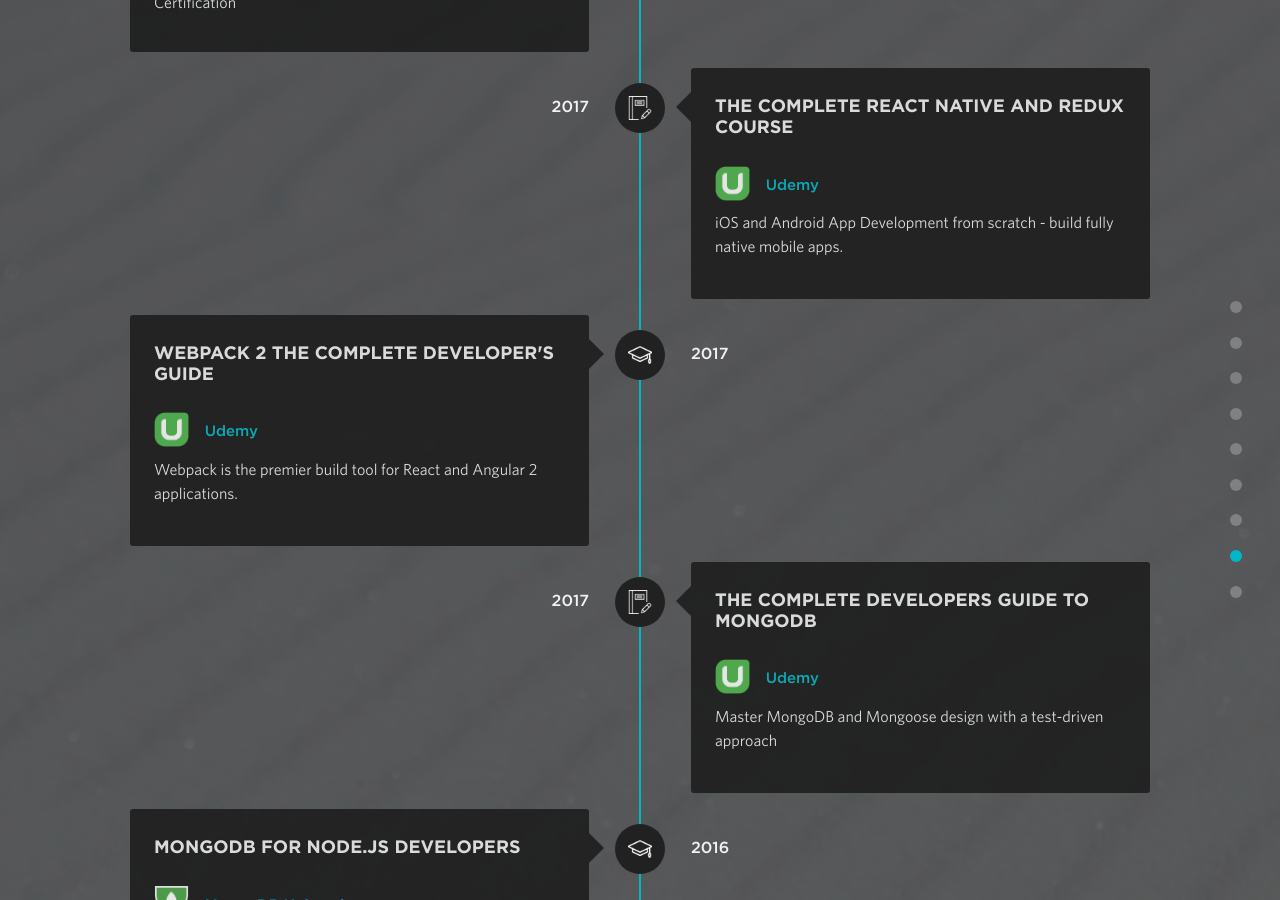
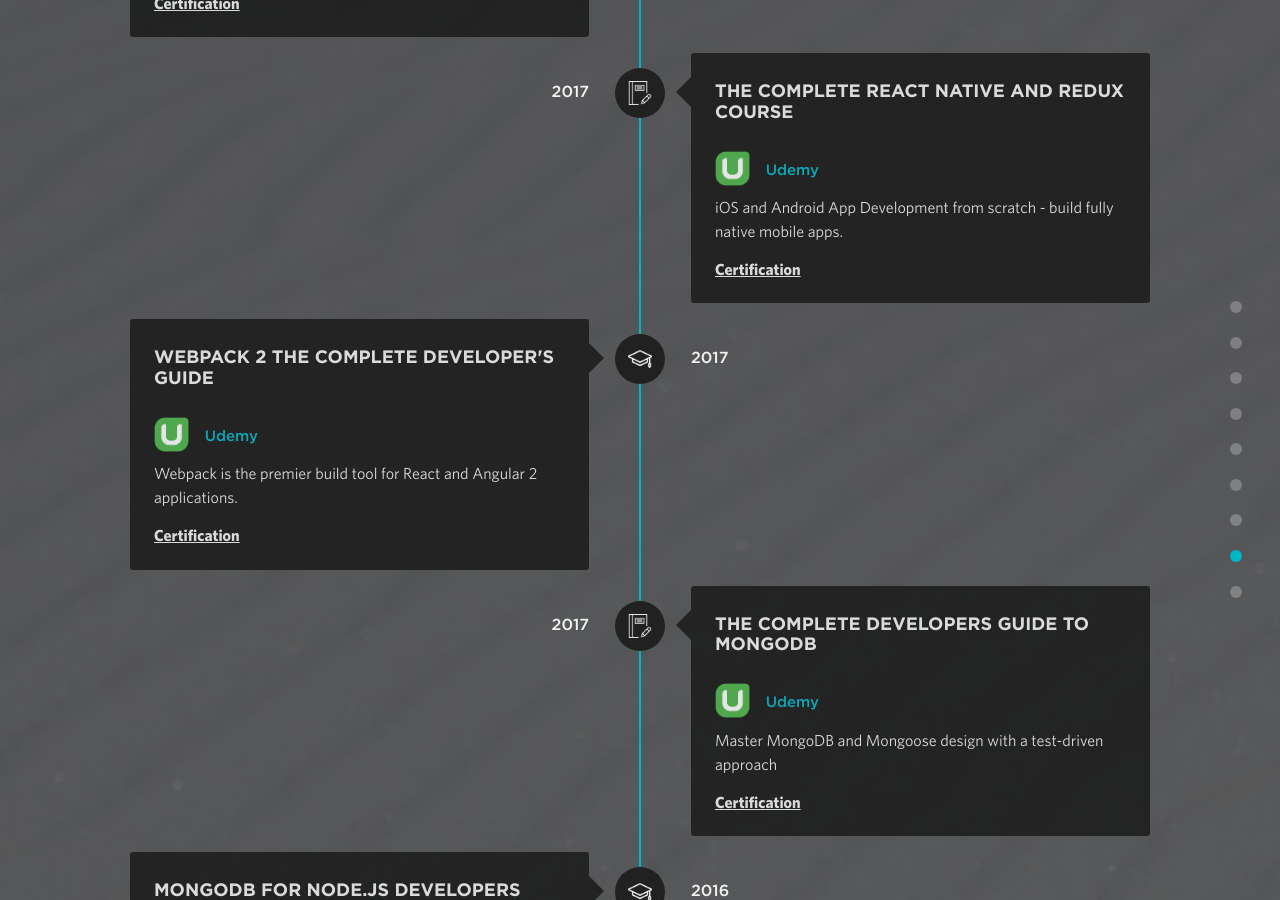
Before and after one commit to pedropalomo/pedropalomo.github.io.src, a Jekyll site: the page built from index.html, in a window 1280 px wide and 900 px high, scrolled down 18073 px. Built offline with Jekyll 4.4.1, drawn with Linux system fonts in a browser that asks for light colours; nearby versions of some CDN libraries; some of the changed text lies outside the part shown.

Commit message:
update sources

```diff
--- a/_data/courses.yml
+++ b/_data/courses.yml
@@ -17,6 +17,7 @@
   sprite: udemy
   sprite2: academic
   duration: 17h
+  certification: https://www.udemy.com/certificate/UC-AWMQB6E0/
 
 - year: 2017
   course: Webpack 2 The Complete Developer's Guide
@@ -26,6 +27,7 @@
   sprite: udemy
   sprite2: university
   duration: 6h
+  certification: https://www.udemy.com/certificate/UC-OBJSEJOT/
 
 - year: 2017
   course: The Complete Developers Guide to MongoDB
@@ -35,6 +37,7 @@
   sprite: udemy
   sprite2: academic
   duration: 14h
+  certification: https://www.udemy.com/certificate/UC-NHDWPWLT/
 
 - year: 2016
   course: MongoDB for Node.js Developers
@@ -44,6 +47,7 @@
   sprite: mongo
   sprite2: university
   duration: 40h
+  certification: https://university.mongodb.com/course_completion/d0a5b64fb9ae49618e8d42d56f8c284f
 
 - year: 2016
   course: Full Stack Web Development
@@ -62,6 +66,7 @@
   sprite: udemy
   sprite2: academic
   duration: 27h
+  certification: https://www.udemy.com/certificate/UC-4W59QBDE/
 
 - year: 2016
   course: Advanced React and Redux
@@ -71,6 +76,7 @@
   sprite: udemy
   sprite2: university
   duration: 12h
+  certification: https://www.udemy.com/certificate/UC-UMRMQFLN/
 
 - year: 2015
   course: SCADE Suite, SCADE Simulink Gateway and SCADE Lifecycle.
--- a/_includes/courses.html
+++ b/_includes/courses.html
@@ -25,16 +25,8 @@
               <p class="job-desc">{{item.description}}</p>
 
               {% if item.certification %}
-              <a href="{{item.certification}}" target="_blank">Certification</a>
+              <a href="{{item.certification}}" target="_blank"><ins><b>Certification</b></ins></a>
               {% endif %}
-
-              <div class="used">
-                <ul class="used-items">
-                  {% for element in item.used %}
-                  <li class="used-item">{{element.thing}}</li>
-                  {% endfor %}
-                </ul>
-              </div>
 
 
             </div>
```
Also changed, not shown: 1 other file.
